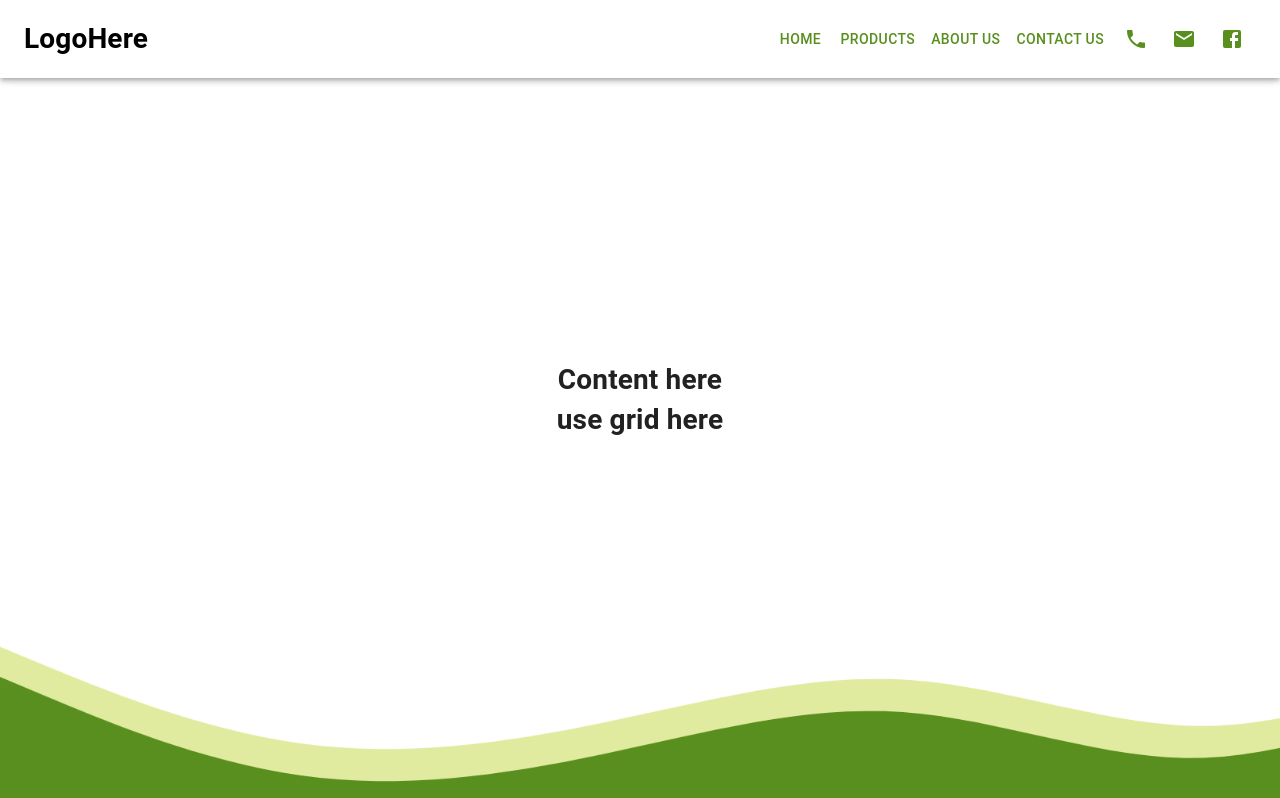
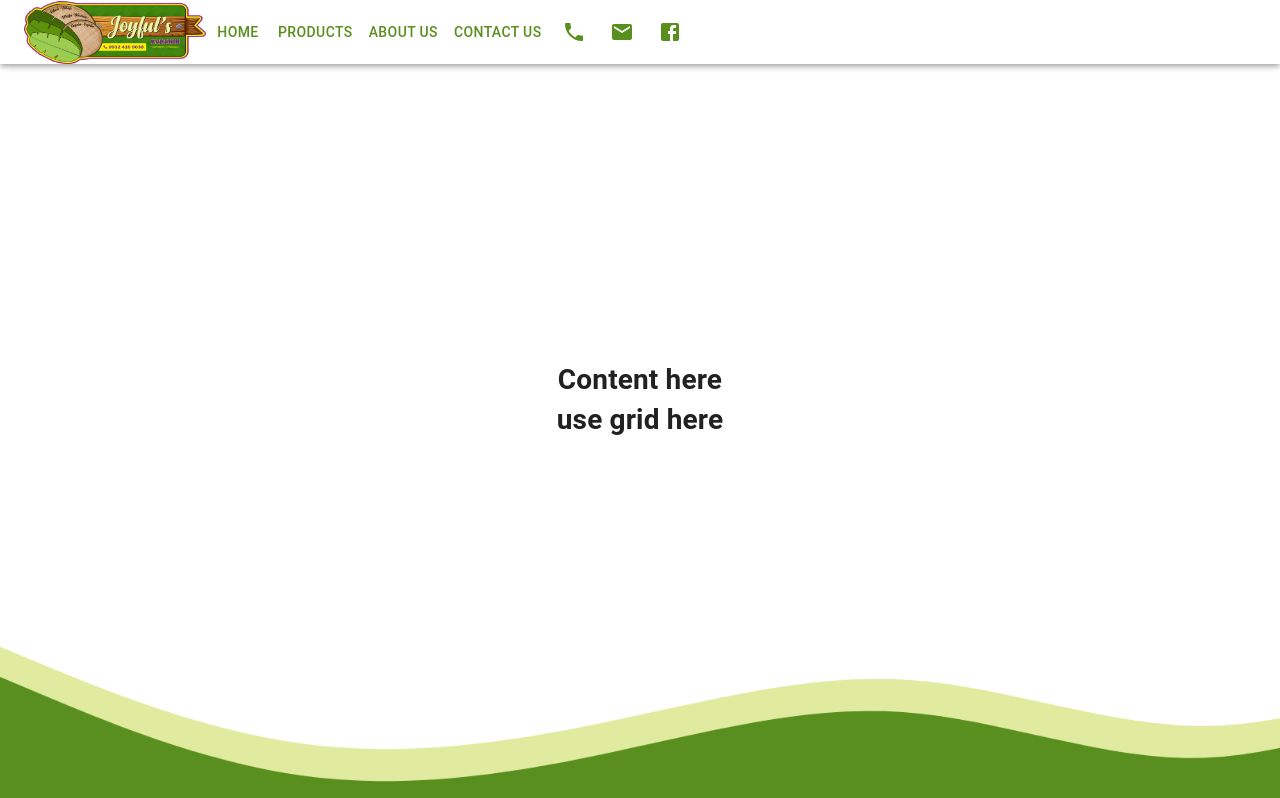
Before and after one commit to xenz25/JoyfulsKakanin, a React (Create React App) app: page / in a window 1280 px wide. Shown: the top 798 px of the page. Built offline with nearby package versions, Linux system fonts and the light colour scheme.

Commit message:
updated smooth scrolling

```diff
--- a/src/components/Header.js
+++ b/src/components/Header.js
@@ -1,11 +1,18 @@
 import React from "react";
 import { makeStyles } from "@material-ui/core/styles";
-import { AppBar, Button, Fade, IconButton, Toolbar } from "@material-ui/core";
+import {
+  AppBar,
+  Box,
+  Button,
+  Fade,
+  IconButton,
+  Toolbar,
+} from "@material-ui/core";
 import FacebookIcon from "@mui/icons-material/Facebook";
 import MailIcon from "@mui/icons-material/Mail";
 import PhoneIcon from "@mui/icons-material/Phone";
-import { Link as Scroll } from 'react-scroll'
-
+import { Link as Scroll } from "react-scroll";
+import image from "../logo.png";
 
 const useStyles = makeStyles((theme) => ({
   appbar: {
@@ -25,10 +32,6 @@ const useStyles = makeStyles((theme) => ({
     color: "#598f1e",
     fontSize: "2rem",
   },
-  logo: {
-    color: "#000000",
-    flexGrow: "1",
-  },
   button: {
     color: "#598f1e",
   },
@@ -40,21 +43,34 @@ const useStyles = makeStyles((theme) => ({
 export default function Header() {
   const classes = useStyles();
   return (
-    <div className={classes.root}>
+    <div
+      className={classes.root}
+      id="home"
+      smooth={true}
+      duration={500}
+      spy={true}
+      exact="true"
+      offset={-80}
+    >
       <AppBar className={classes.appbar}>
         <Toolbar className={classes.wrapper}>
-          <h1 className={classes.logo}>LogoHere</h1>
+          <img
+            src={image}
+            width={182}
+            height={64}
+            className={classes.logo}
+          ></img>
 
           <Scroll to="home" smooth={true}>
-          <Button className={classes.button}>Home</Button>
+            <Button className={classes.button}>Home</Button>
           </Scroll>
 
           <Scroll to="foods-to-try" smooth={true}>
-          <Button className={classes.button}>Products</Button>
+            <Button className={classes.button}>Products</Button>
           </Scroll>
 
           <Scroll to="about-us" smooth={true}>
-          <Button className={classes.button}>About Us</Button>
+            <Button className={classes.button}>About Us</Button>
           </Scroll>
 
           <Button className={classes.button}>Contact Us</Button>
@@ -73,11 +89,8 @@ export default function Header() {
         </Toolbar>
       </AppBar>
 
-      <Fade
-      in={true}
-      {...(true ? {timeout: 1000 } : {})}
-      >
-        <div className={classes.content} id="home">
+      <Fade in={true} {...(true ? { timeout: 1000 } : {})}>
+        <div className={classes.content}>
           <h1>
             Content here <br />
             use grid here
```
Also changed, not shown: public/assets/bg.png, 1 other file (tests, documents, lock files or other folders).
